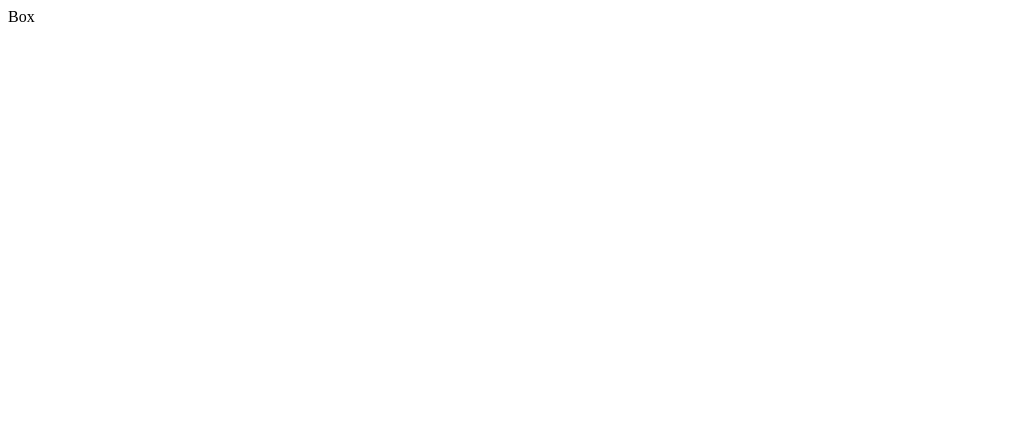
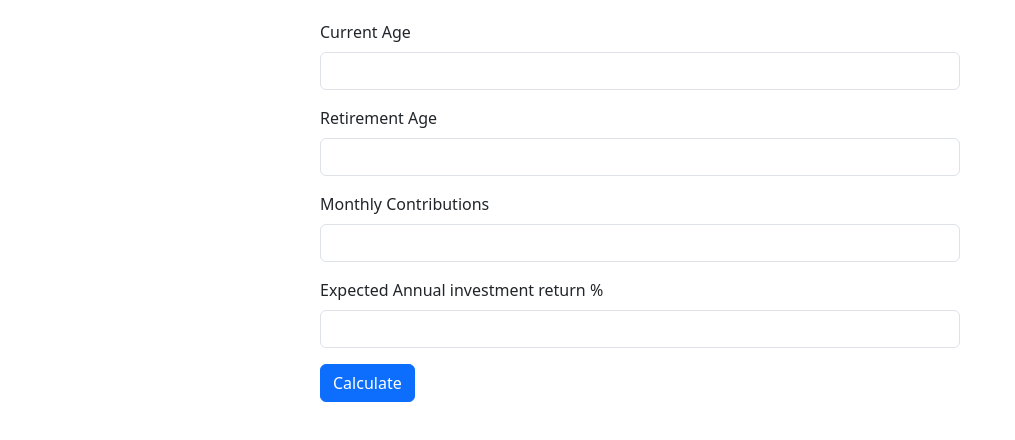
Before and after one commit to Ty2025/retirement-calculator, a React (Vite) app: page / in a window 1280 px wide. Shown: the top 440 px of the page, without its empty margins (0-1015 px from the left). Built offline with nearby package versions, Linux system fonts and the light colour scheme.

Commit message:
build ui base form  layout

```diff
--- a/package.json
+++ b/package.json
@@ -10,6 +10,7 @@
     "preview": "vite preview"
   },
   "dependencies": {
+    "bootstrap": "^5.3.7",
     "react": "^19.1.0",
     "react-dom": "^19.1.0"
   },
--- a/src/App.tsx
+++ b/src/App.tsx
@@ -1,8 +1,29 @@
 
 function App() {
+
+
  return (
   <>
-  <div>Box</div>
+  <form style={{ width: '50%', margin: 'auto', paddingTop: '20px' }}>
+  <div className="mb-3">
+    <label className="form-label">Current Age</label>
+    <input type="email" className="form-control" id="currentAgeInput"/>
+  </div>
+  <div className="mb-3">
+    <label className="form-label">Retirement Age</label>
+    <input type="password" className="form-control" id="retirementAgeInput"/>
+  </div>
+  <div className="mb-3">
+    <label className="form-label">Monthly Contributions</label>
+    <input type="password" className="form-control" id="monthlyContributionInput"/>
+  </div>
+  <div className="mb-3">
+    <label className="form-label">Expected Annual investment return %</label>
+    <input type="password" className="form-control" id="percentageInput"/>
+  </div>
+
+  <button type="submit" className="btn btn-primary">Calculate</button>
+</form>
   </>
  )
 }
--- a/src/main.tsx
+++ b/src/main.tsx
@@ -1,6 +1,6 @@
 import { StrictMode } from 'react'
 import { createRoot } from 'react-dom/client'
-
+import 'bootstrap/dist/css/bootstrap.min.css'
 import App from './App.tsx'
 
 createRoot(document.getElementById('root')!).render(
```
Also changed, not shown: 1 other file (tests, documents, lock files or other folders).
